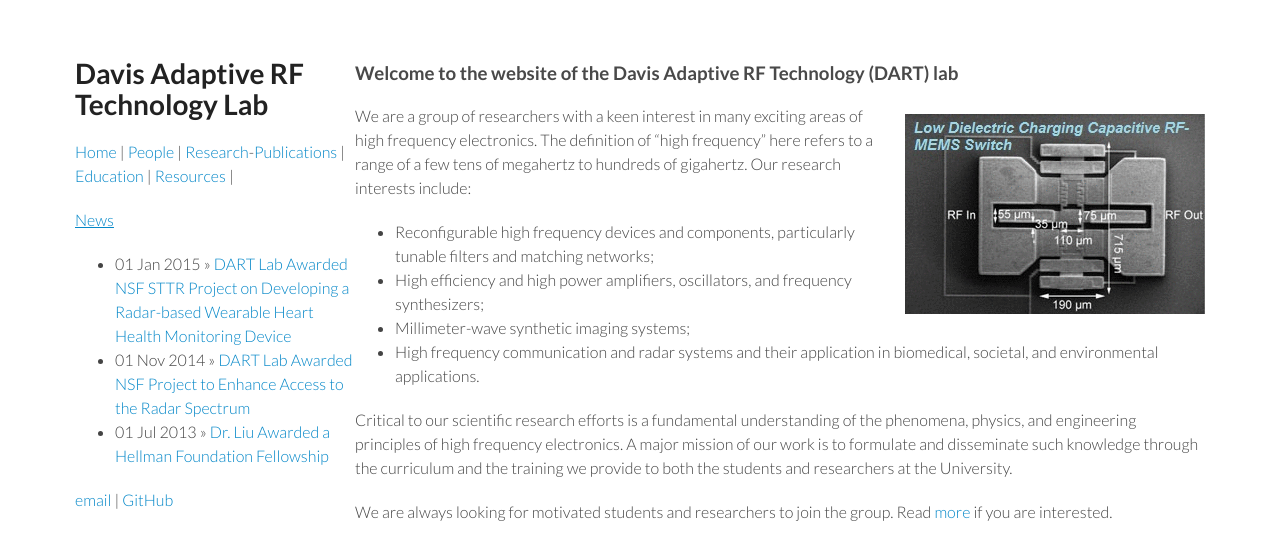
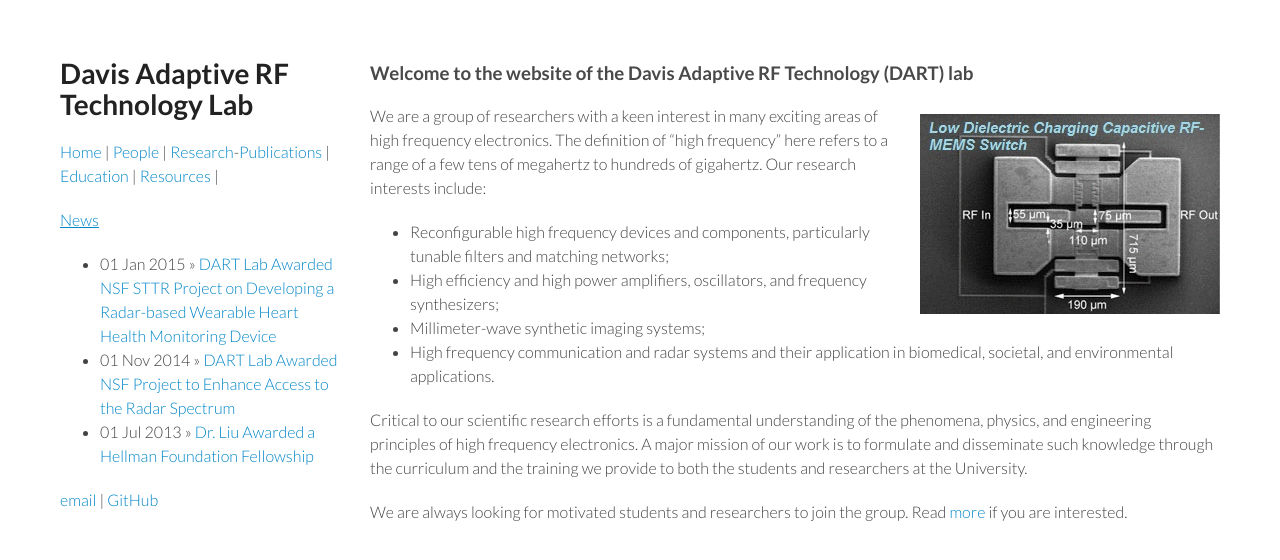
Before and after one commit to ucdart/ucdart.github.io, a Jekyll site: the page built from index.md, in a window 1280 px wide. Shown: the top 560 px of the page. Built offline with Jekyll 4.4.1, drawn with Linux system fonts in a browser that asks for light colours.

Commit message:
Updated styles.css

```diff
--- a/stylesheets/styles.css
+++ b/stylesheets/styles.css
@@ -78,7 +78,7 @@ a small {
 }
 
 .wrapper {
-  width:1130px;
+  width:1160px;
   margin:0 auto;
 }
 
```
